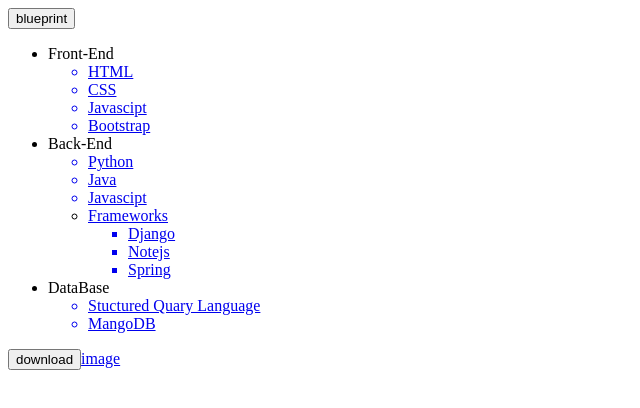
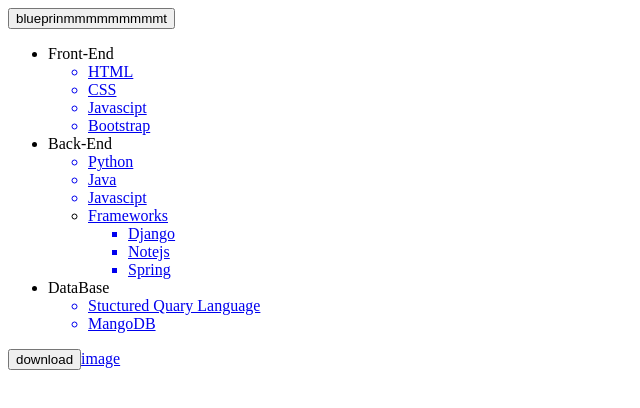
Before and after one commit to SJyotheeswar2004/project, a plain HTML site: page index.html in a window 1280 px wide. Shown: the whole page, without its empty margins (0-640 px from the left). Drawn offline with Linux system fonts and the light colour scheme.

Commit message:
Update index.html

```diff
--- a/index.html
+++ b/index.html
@@ -6,7 +6,7 @@
     <title>Document</title>
 </head>
 <body>
-    <a href="./blueprint.html"> <button>blueprint</button></a>
+    <a href="./blueprint.html"> <button>blueprinmmmmmmmmmt</button></a>
 <ul>
     <li>Front-End
         <ul>
```
